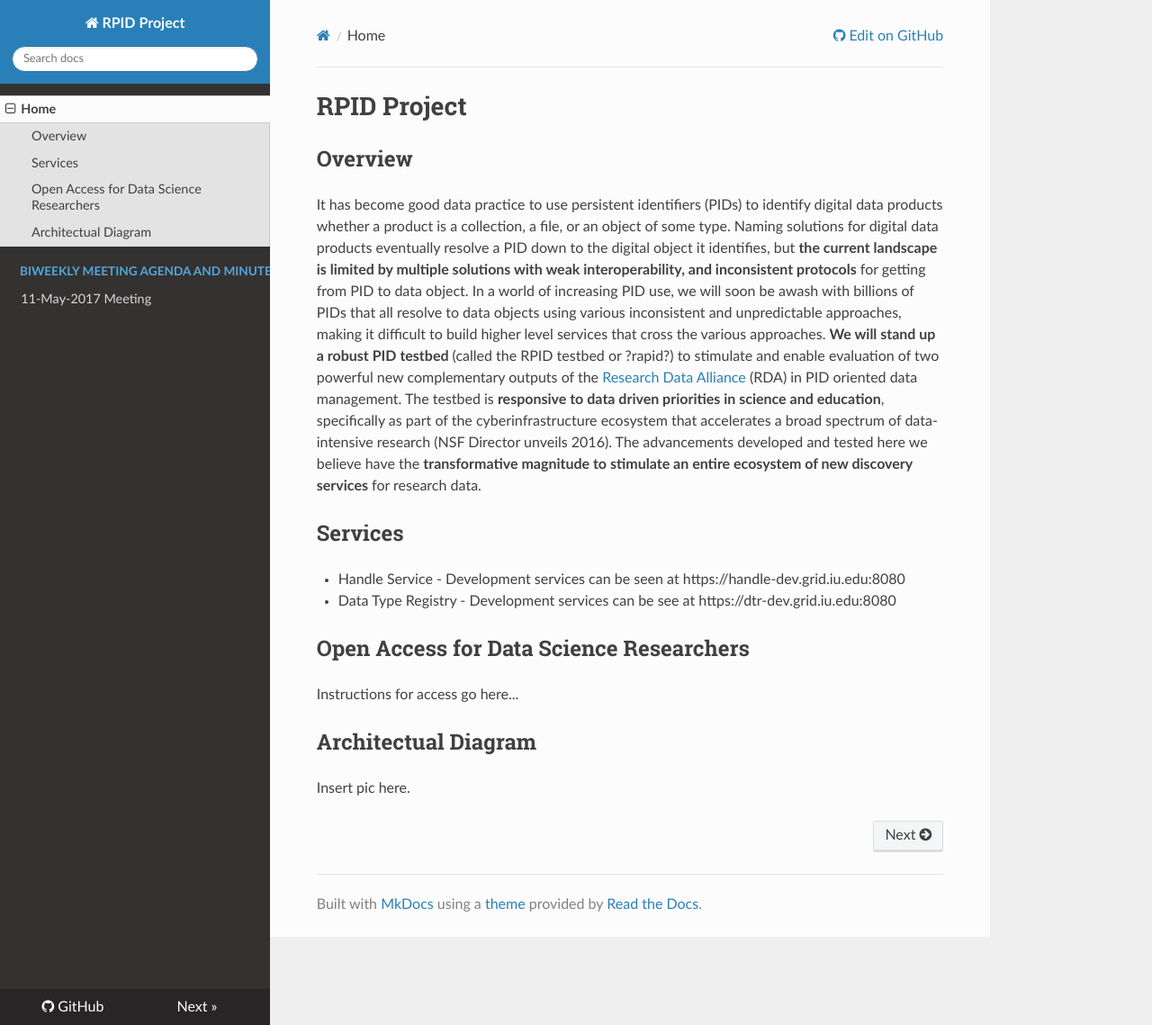
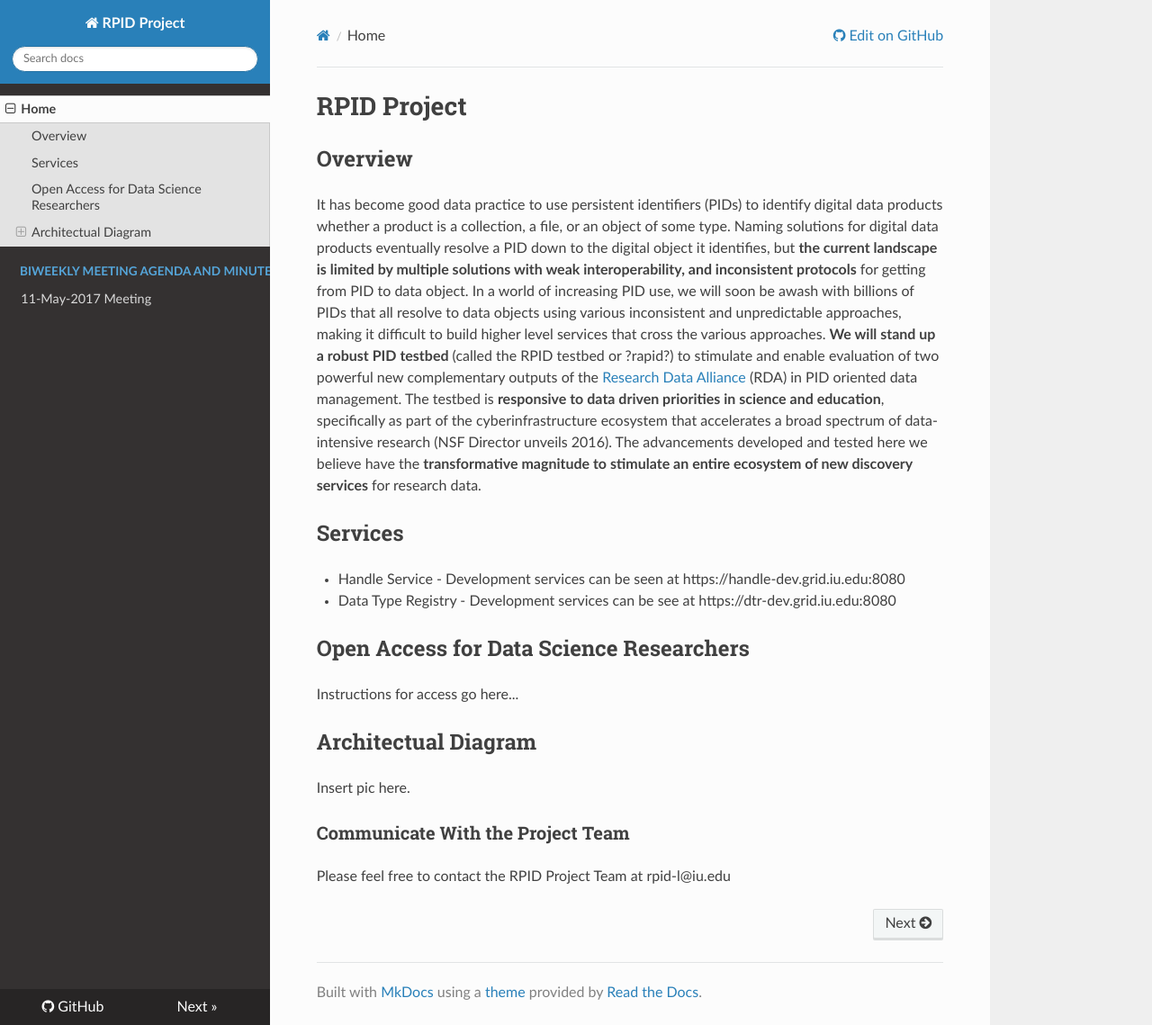
Before and after one commit to rpidproject/rpid, an MkDocs documentation site: the page built from docs/index.md, in a window 1280 px wide and 1139 px high. Shown: the whole window at 90% size. Built offline with MkDocs 1.6.1, drawn with Linux system fonts in a browser that asks for light colours; nearby versions of some CDN libraries; old or Windows-style settings are respelled for this version of MkDocs.

Commit message:
Update index.md

```diff
--- a/docs/index.md
+++ b/docs/index.md
@@ -15,3 +15,7 @@ Instructions for access go here...
 ## Architectual Diagram
 
 Insert pic here.
+
+### Communicate With the Project Team
+
+Please feel free to contact the RPID Project Team at rpid-l@iu.edu
```
